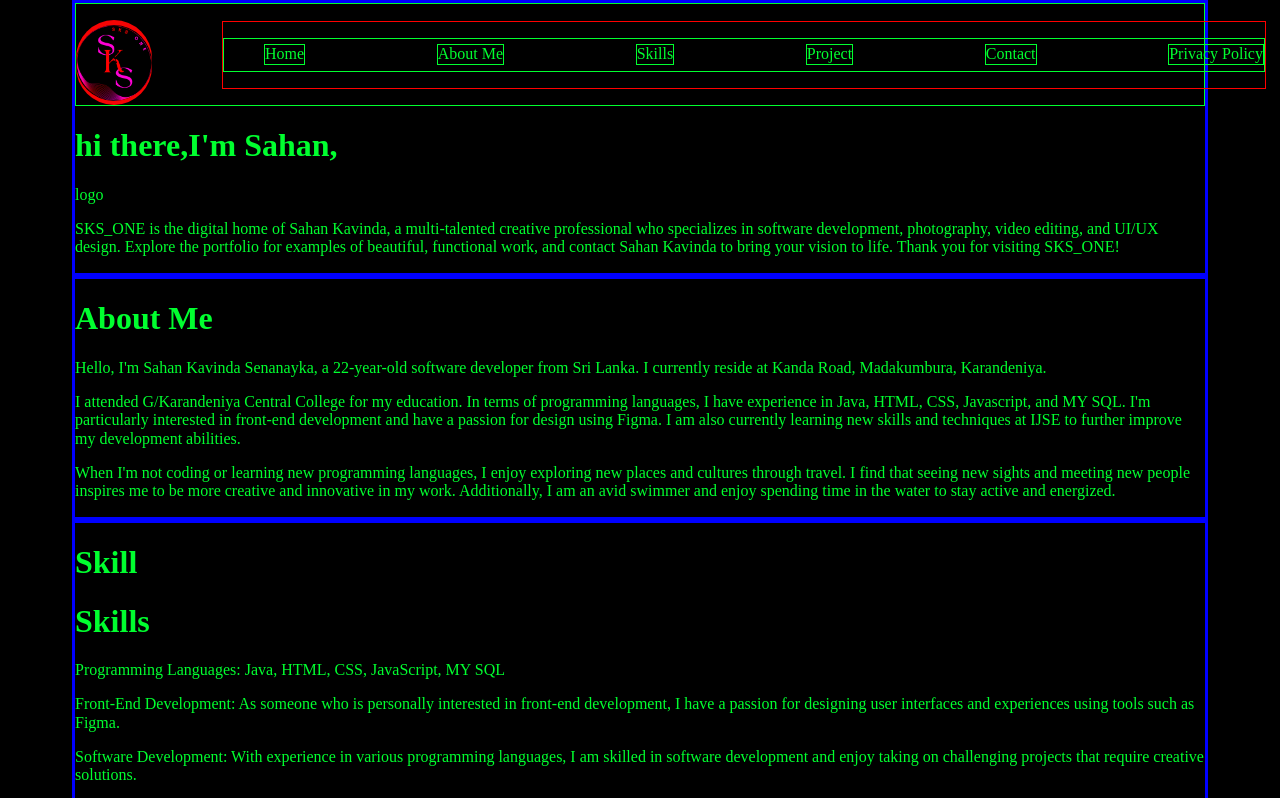
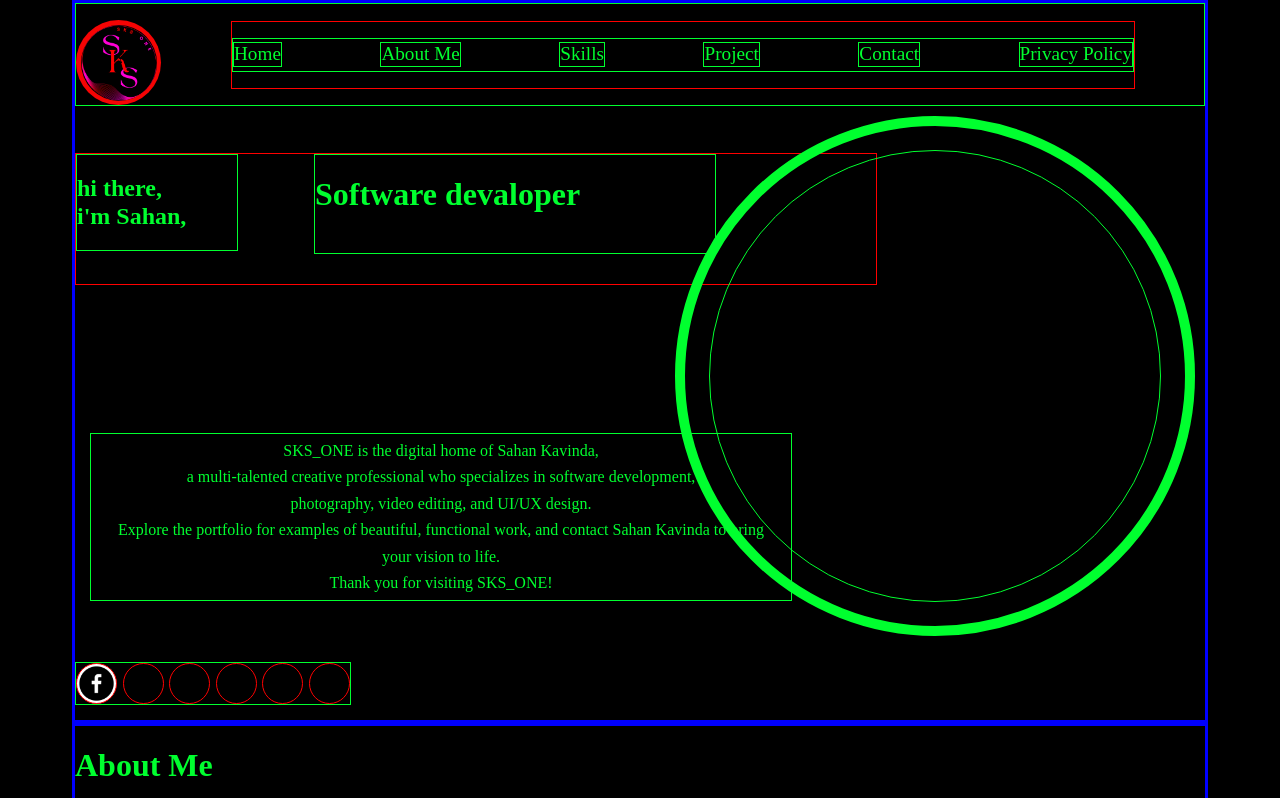
Before and after one commit to Sahan-Kavinda/MyPortfolio, a plain HTML site: page index.html in a window 1280 px wide. Shown: the top 798 px of the page. Drawn offline with Linux system fonts and the light colour scheme.

Commit message:
add css home page

```diff
--- a/index.html
+++ b/index.html
@@ -22,19 +22,31 @@
       name="viewport"
     />
     <link rel="stylesheet" href="normalize.css" />
+    <link
+      rel="stylesheet"
+      href="assets/fontawesome-free-6.4.0-web/css/all.min.css"
+    />
+    <!-- <link rel="stylesheet" href="https://fonts.google.com/specimen/Josefin+Sans?preview.size=26&query=Josefin+Sans"> -->
     <style>
       body {
         background-color: rgb(0, 0, 0);
         padding: 0px 72px 0px 72px;
-        /* flex-wrap: wrap; */
       }
       * {
         color: rgb(0, 255, 47);
       }
       section {
+        position: relative;
+        height: 717px;
+        left: 0px;
+
+        border-radius: 0px;
         border: 3px solid blue;
       }
-      header {
+      .homepage {
+        top: 0px;
+      }
+      .header {
         border: 1px solid;
         display: flex;
         align-items: center;
@@ -61,33 +73,121 @@
         border: 1px solid red;
         margin-left: 70px;
       }
-      .navlink{
+      .navlink {
+        padding: 0;
         height: 32px;
-        width: 1000px;
+        width: 900px;
         display: flex;
         align-items: center;
-        justify-content:space-between;
+        justify-content: space-between;
         border: 1px solid;
-        /* list-style: none; */
       }
       .navlink li {
-        border: 1px solid ;
+        border: 1px solid;
         display: inline-block;
-        /* margin-left: 20px; */
+        list-style: none;
       }
       .navlink li a {
+        font-size: larger;
+        /* font-weight:st; */
+        /* font-style: italic; */
+        font-family: Josefin Sans;
         text-decoration: none;
-        /* margin:0px; */
       }
       a:hover {
         color: white;
+        font-weight: bold;
       }
+      .welcomeword p {
+        display: flex;
+        justify-content: center;
+        /* border: 1px solid; */
+        margin: 0.5em;
+        font-size: 1em;
+      }
+
+      .welcomeword {
+        position: absolute;
+        width: 700px;
+        left: 15px;
+        top: 430px;
+        border: 1px solid;
+      }
+      .profilelogo_ring {
+        display: flex;
+        align-items: center;
+        justify-content: center;
+        position: absolute;
+        border-radius: 100%;
+        width: 500px;
+        height: 500px;
+        right: 0;
+        border: 10px solid;
+        margin: 10px;
+      }
+      .profilelogo {
+        position: absolute;
+        border-radius: 100%;
+        width: 450px;
+        height: 450px;
+        /* right: 0; */
+        border: 1px solid;
+      }
+      footer {
+        border: 2px solid yellow;
+      }
+      .head_line_box {
+        position: absolute;
+        left: 0;
+        top: 150px;
+        border: 1px solid red;
+        width: 800px;
+        height: 130px;
+      }
+      .hi_box {
+        position: absolute;
+        border: 1px solid;
+        width: 20%;
+      }
+      .move_box {
+        position: absolute;
+        border: 1px solid;
+        width: 50%;
+        right: 20%;
+      }
+
+      .Hsocial {
+        position: absolute;
+        bottom: 15px;
+        justify-content: space-between;
+        display: flex;
+        flex-direction: row;
+        border: 1px solid;
+        width: 274px;
+
+        position: absolute;
+      }
+      .Hsocial div {
+        border: 1px solid red;
+        height: 39px;
+        width: 39px;
+        border-radius: 100%;
+
+      }
+      .Hsocial .logo1 {
+        background: url(assets/images/social/facebook.png);
+        background-size: cover;
+        background-position: center;
+         background-color: white;
+
+      }
+
     </style>
   </head>
 
   <body>
     <section class="homepage">
-      <header>
+      <div class="header">
         <div class="logoring">
           <div class="logo"></div>
         </div>
@@ -101,24 +201,45 @@
             <li><a href="privacy policy">Privacy Policy</a></li>
           </ul>
         </nav>
-      </header>
-      <div class="runningwordbox">
-        <h1 class="runningword">hi there,I'm Sahan,</h1>
       </div>
-      <div class="profilelogo">logo</div>
+
+      <div class="head_line_box">
+        <div class="hi_box">
+          <h2>
+            hi there, <br />
+            i'm <span>Sahan,</span>
+          </h2>
+        </div>
+        <div class="move_box">
+          <h1>Software devaloper</h1>
+          <br />
+          <!-- <h1>and</h1> -->
+          <!-- <br><h1>Digital creater</h1> -->
+        </div>
+      </div>
+      <div class="profilelogo_ring">
+        <div class="profilelogo"></div>
+      </div>
 
       <div class="welcomeword">
-        <p class="welcome">
-          SKS_ONE is the digital home of Sahan Kavinda, a multi-talented
-          creative professional who specializes in software development,
-          photography, video editing, and UI/UX design. Explore the portfolio
-          for examples of beautiful, functional work, and contact Sahan Kavinda
-          to bring your vision to life. Thank you for visiting SKS_ONE!
+        <p>SKS_ONE is the digital home of Sahan Kavinda,</p>
+        <p>
+          a multi-talented creative professional who specializes in software
+          development,
         </p>
+        <p>photography, video editing, and UI/UX design.</p>
+        <p>
+          Explore the portfolio for examples of beautiful, functional work, and
+          contact Sahan Kavinda to bring
+        </p>
+        <p>your vision to life.</p>
+        <p>Thank you for visiting SKS_ONE!</p>
       </div>
       <div class="Hsocial">
-        <div class="logo1"></div>
-        <div class="logo2"></div>
+        <div class="logo1 back" >
+          <!-- <div class="back"></div> -->
+        </div>
+        <div class="logo2 back"></div>
         <div class="logo3"></div>
         <div class="logo4"></div>
         <div class="logo5"></div>
```
